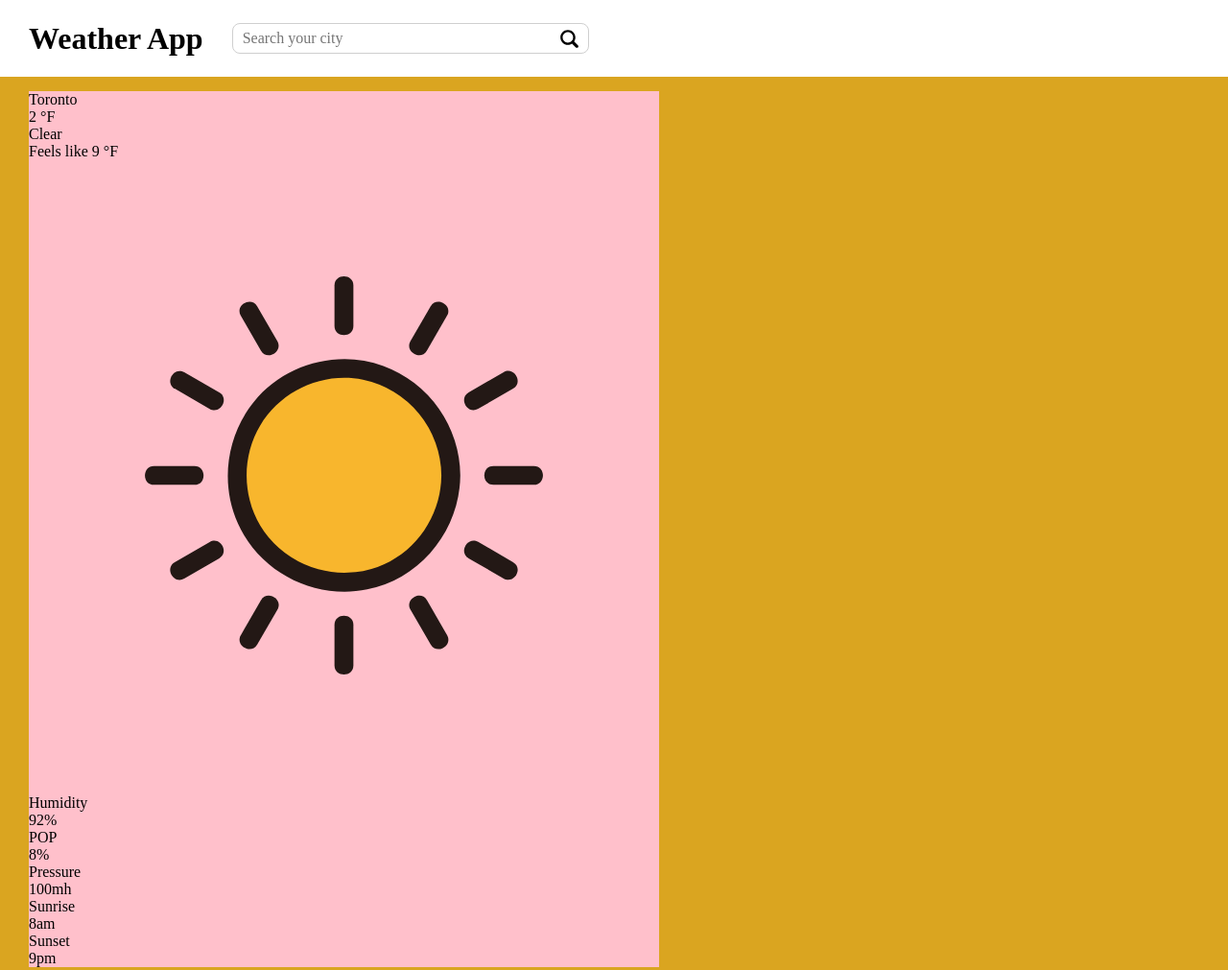
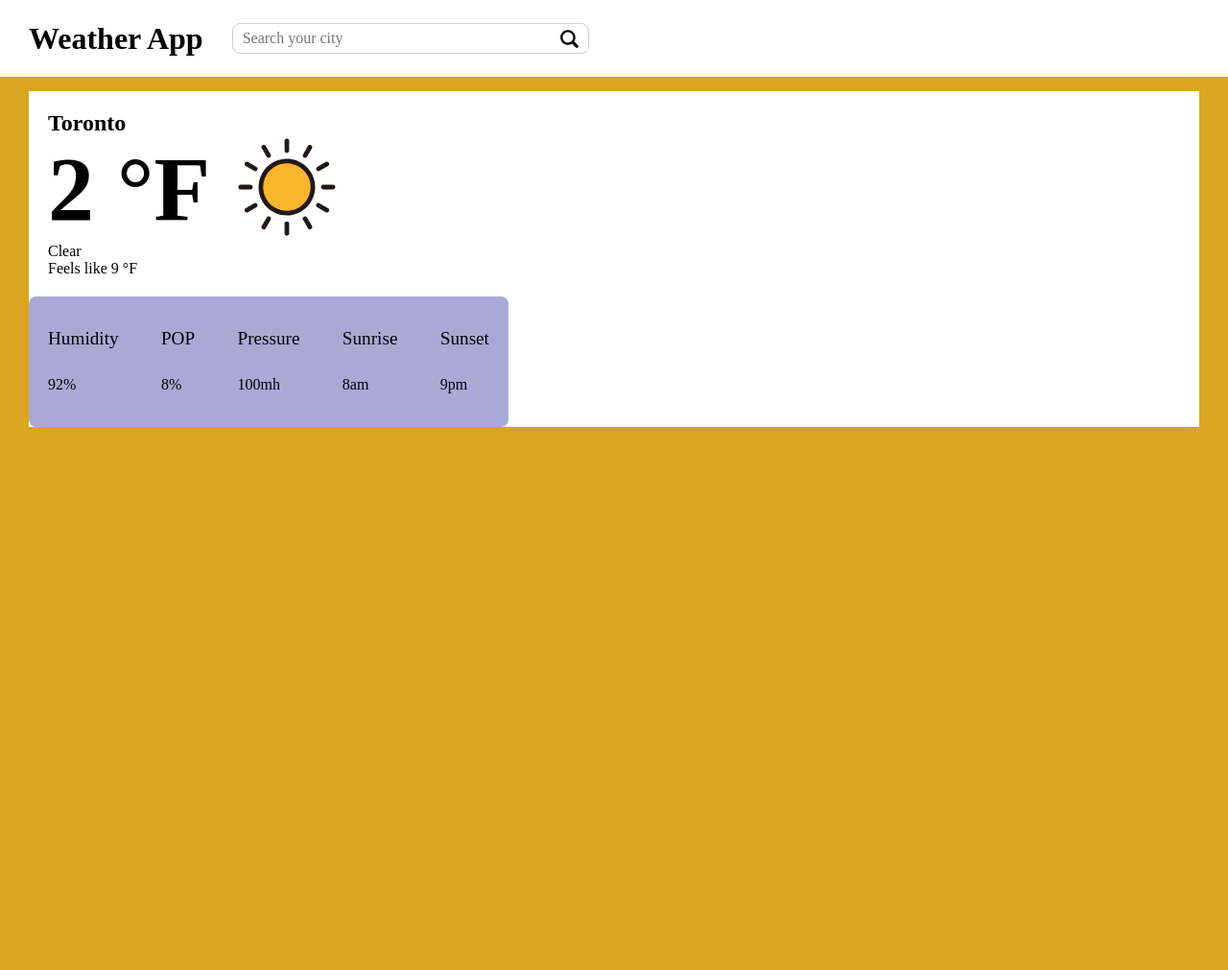
Before and after one commit to angie0123/weather-app, a plain HTML site: page index.html in a window 1280 px wide. Shown: the top 1011 px of the page at 96% size. After the commit the page ends 810 px from the top, so only its background shows below. Drawn offline with Linux system fonts and the light colour scheme.

Commit message:
styled todays weather section

```diff
--- a/index.html
+++ b/index.html
@@ -39,10 +39,15 @@
           <div class="detail">
             <div class="title">Pressure</div>
             <div class="content">100mh</div>
-            <div class="title">Sunrise</div>
-            <div class="content">8am</div>
-            <div class="title">Sunset</div>
-            <div class="content">9pm</div>
+            </div>
+            <div class="detail">
+                <div class="title">Sunrise</div>
+                <div class="content">8am</div>
+            </div>
+            <div class="detail">
+                <div class="title">Sunset</div>
+                <div class="content">9pm</div>
+            </div>
           </div>
         </div>
       </div>
--- a/styles.css
+++ b/styles.css
@@ -66,8 +66,47 @@ button:hover {
 }
 
 .today {
-  background-color: pink;
+  background-color: white;
   grid-column: 1;
+}
+
+.today-main {
+  display: flex;
+}
+
+.today .text .city {
+  font-weight: bold;
+  font-size: 1.5rem;
+}
+
+.card {
+  border-radius: 8px;
+  padding: 20px;
+}
+
+.today .text .temp {
+  font-size: 6rem;
+  font-weight: bold;
+}
+
+.today img {
+  height: 160px;
+  width: 160px;
+}
+
+.details {
+  background: rgb(169, 169, 214);
+  display: flex;
+  justify-content: space-between;
+  width: 500px;
+}
+
+.detail {
+  line-height: 3rem;
+}
+
+.detail .title {
+  font-size: 1.2rem;
 }
 
 .week {
```
